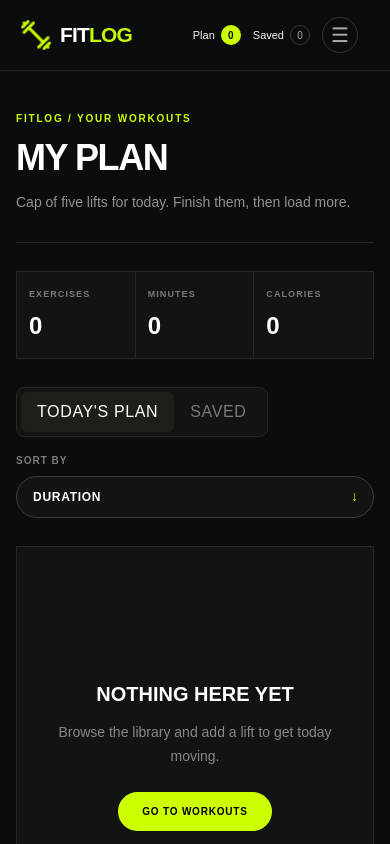
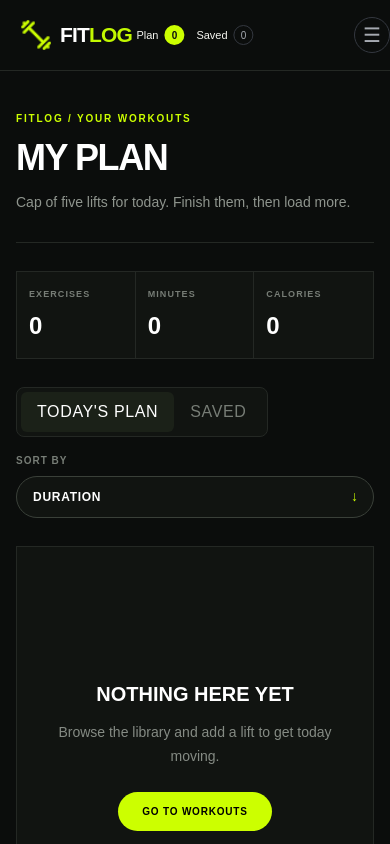
Before and after one commit to nobin-codes/Fit-Log-2026-PH-b14-Assignment-06, a Next.js app: page /my-plan in a window 390 px wide. Shown: the top 844 px of the page. Built offline with nearby package versions, Linux system fonts and the light colour scheme.

Commit message:
Fix mobile navbar layout

```diff
--- a/src/components/Navbar.tsx
+++ b/src/components/Navbar.tsx
@@ -62,7 +62,7 @@ export default function Navbar() {
         </nav>
 
         {/* Plan & Saved */}
-        <div className="flex items-center gap-3 justify-self-end sm:gap-5">
+        <div className="absolute left-1/2 flex -translate-x-1/2 items-center gap-3 sm:static sm:translate-x-0 sm:gap-5 sm:justify-self-end">
           <Link
             href="/my-plan"
             className="flex items-center gap-1.5 text-[11px] font-medium text-[#a5a9b0] transition hover:text-white sm:gap-2 sm:text-[12px]"
@@ -91,7 +91,7 @@ export default function Navbar() {
           type="button"
           onClick={() => setMenuOpen(!menuOpen)}
           aria-label="Toggle navigation menu"
-          className="flex h-9 w-9 items-center justify-center rounded-full border border-[#343840] text-[#a5a9b0] sm:hidden"
+          className="absolute right-0 flex h-9 w-9 items-center justify-center rounded-full border border-[#343840] text-[#a5a9b0] sm:static"
         >
           <span className="text-xl leading-none">
             {menuOpen ? "×" : "☰"}
```
